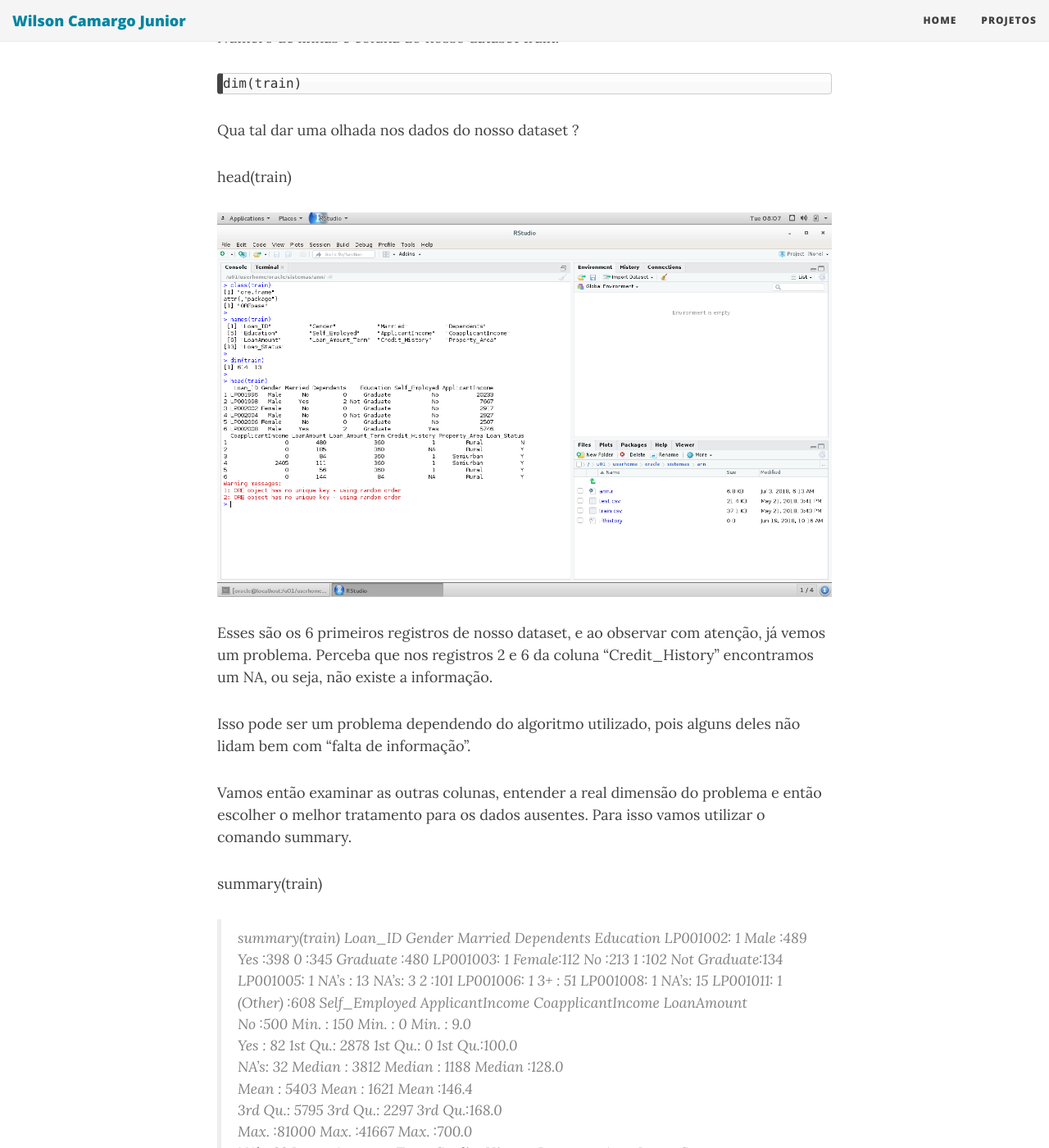
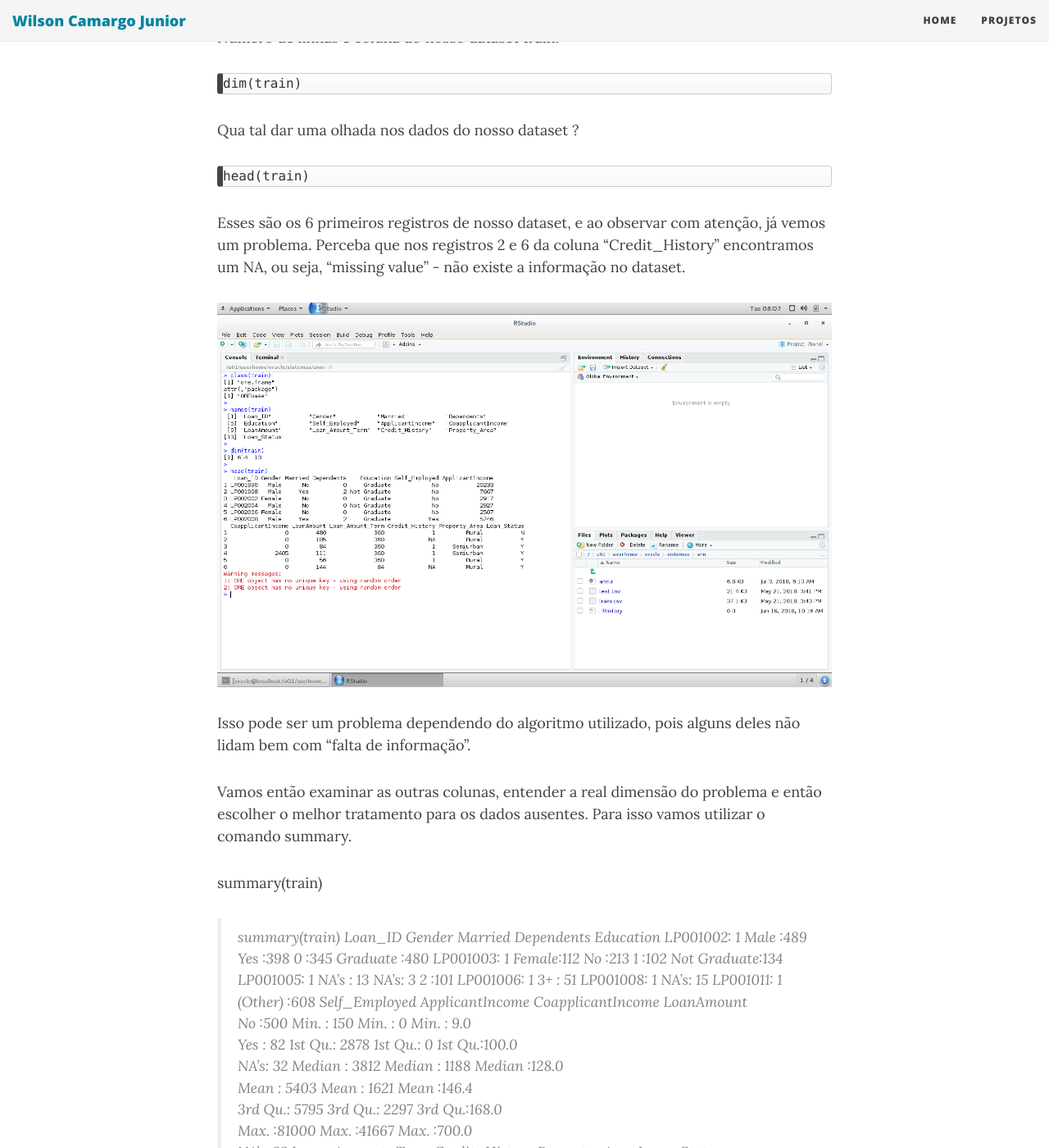
Before and after one commit to wilson-camargo-jr/teste, a Jekyll site: the page built from tmp/p7.md, in a window 1280 px wide and 1400 px high, scrolled down 6427 px. Shown: the whole window at 82% size. Built offline with Jekyll 4.4.1, drawn with Linux system fonts in a browser that asks for light colours; nearby versions of some CDN libraries; comment, search, counter and statistics services are not loaded.

Commit message:
Update p7.md

````diff
--- a/tmp/p7.md
+++ b/tmp/p7.md
@@ -128,24 +128,17 @@ dim(train)
 
 Qua tal dar uma olhada nos dados do nosso dataset ?
 
+```
 head(train)
+```
+
+Esses são os 6 primeiros registros de nosso dataset, e ao observar com atenção, já vemos um problema. Perceba que nos registros 2 e 6 da coluna “Credit_History” encontramos um NA, ou seja, "missing value" - não existe a informação no dataset.
 
 ![rsutdio](https://wilson-camargo-jr.github.io/img/data-exam.jpg)
-
-
-Esses são os 6 primeiros registros de nosso dataset, e ao observar com atenção, já vemos um problema. Perceba que nos registros 2 e 6 da coluna “Credit_History” encontramos um NA, ou seja, não existe a informação.
 
 Isso pode ser um problema dependendo do algoritmo utilizado, pois alguns deles não lidam bem com “falta de informação”.
 
 Vamos então examinar as outras colunas, entender a real dimensão do problema e então escolher o melhor tratamento para os dados ausentes. Para isso vamos utilizar o comando summary.
-
-
-
-
-
-
-
-
 
 summary(train)
 
````
